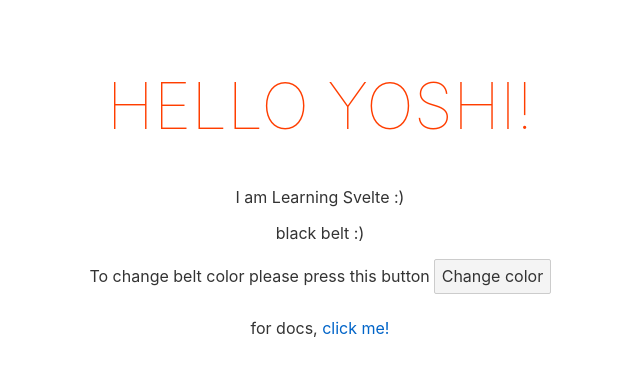
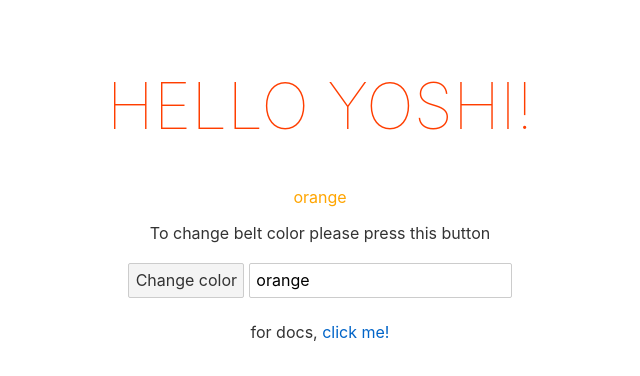
Before and after one commit to CC-Areeb/svelte, a Svelte app: page / in a window 1280 px wide. Shown: the top 376 px of the page, without its empty margins (320-960 px from the left). Built offline with nearby package versions, Linux system fonts and the light colour scheme.

Commit message:
User input and data binding

```diff
--- a/src/App.svelte
+++ b/src/App.svelte
@@ -1,9 +1,18 @@
 <script>
 	let name = 'Yoshi';
-	let beltColor = 'black';
+	let beltColor = 'orange';
 
 	const changeColor = () => {
-		beltColor = 'aqua'
+		beltColor = 'red'
+	}
+
+	/**
+	 * @param event
+	 * when we want an event like something happening on a button click then
+	 * we pass a parameter inside the function to fire the event
+	 */
+	const typeColor = (event) => {
+		beltColor = event.target.value;
 	}
 </script>
 
@@ -11,16 +20,28 @@
 	<h1>
 		Hello {name}!
 	</h1>
-	<p>
-		I am Learning Svelte :)
+
+	<!--
+		we can dynamically change colors by asking users to write their colors
+	-->
+
+	<p style="color: {beltColor}">
+		{beltColor}
 	</p>
 
-	<p>
-		{beltColor} belt :)
-	</p>
+	<!--
+		by using the value attribute, we are binding this input with the default color we had defined in the code
+	-->
 
 	<p>
-		To change belt color please press this button <button on:click="{changeColor}">Change color</button>
+		To change belt color please press this button <br><br> <button on:click="{changeColor}">Change color</button>
+		<!--
+			this is long way for 2 way binding and we will use a shorthand for 2 way binding
+			for 1 way data binding use the long way
+			<input type="text" value="{beltColor}" on:input="{typeColor}">
+		-->
+
+		<input type="text" bind:value={beltColor}>
 	</p>
 
 	<p>
@@ -31,7 +52,7 @@
 <style>
 	main {
 		text-align: center;
-		padding: 1em;
+			padding: 1em;
 		max-width: 240px;
 		margin: 0 auto;
 	}
```
Also changed, not shown: 1 other file (tests, documents, lock files or other folders).
